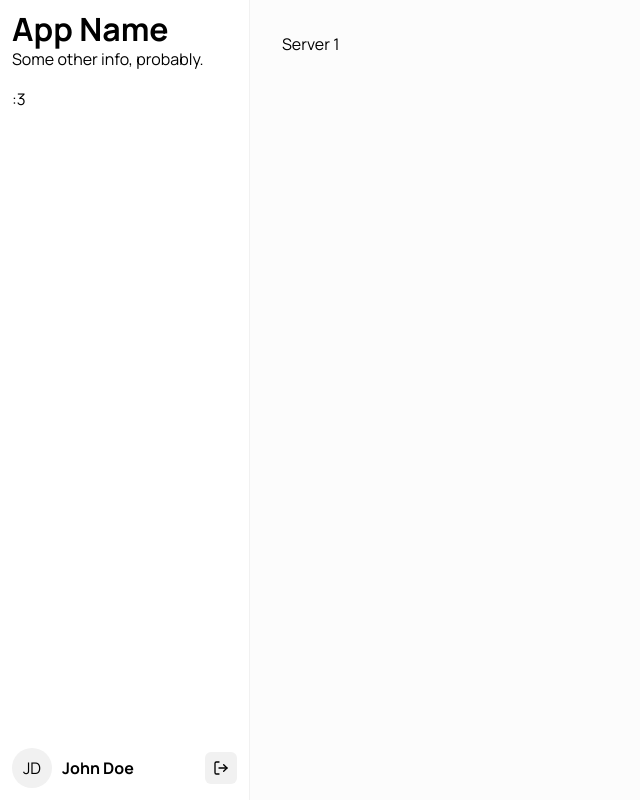
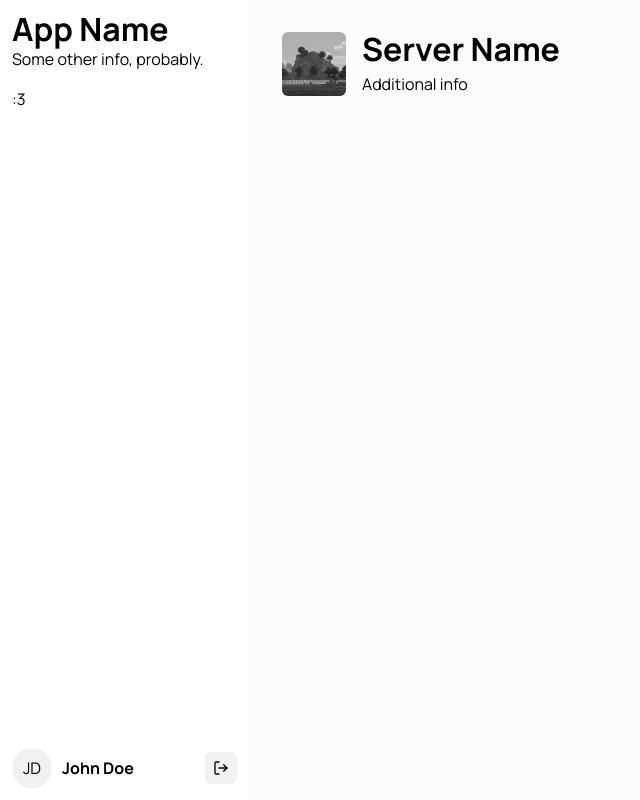
Before and after one commit to ScaffoldMC/ScaffoldMC, a Next.js app in the folder apps/web/: page /dashboard/1 in a window 1280 px wide. Shown: the whole page, without its empty margins (0-640 px from the left). Built offline with nearby package versions, Linux system fonts and the light colour scheme.

Commit message:
Create title for server

```diff
--- /dev/null
+++ b/apps/web/app/dashboard/[slug]/page.module.css
@@ -0,0 +1,13 @@
+.title {
+	display: flex;
+	gap: 16px;
+	align-items: center;
+	justify-content: start;
+	flex-direction: row;
+}
+
+.titleInfo {
+	display: flex;
+	flex-direction: column;
+	gap: 4px;
+}
--- a/apps/web/app/dashboard/[slug]/page.tsx
+++ b/apps/web/app/dashboard/[slug]/page.tsx
@@ -1,3 +1,11 @@
+import {
+	Avatar,
+	AvatarFallback,
+	AvatarImage,
+} from "@/components/atoms/avatar/avatar";
+
+import styles from "./page.module.css";
+
 export default async function Page({
 	params,
 }: {
@@ -6,7 +14,16 @@ export default async function Page({
 	const { slug } = await params;
 	return (
 		<div>
-			<p>Server {slug}</p>
+			<div className={styles.title}>
+				<Avatar size={64} shape="square">
+					<AvatarFallback>?</AvatarFallback>
+					<AvatarImage src="/images/server-default.png" />
+				</Avatar>
+				<div className={styles.titleInfo}>
+					<h1>Server Name</h1>
+					<p>Additional info</p>
+				</div>
+			</div>
 		</div>
 	);
 }
```
Also changed, not shown: apps/web/public/images/server-default.png (added).
